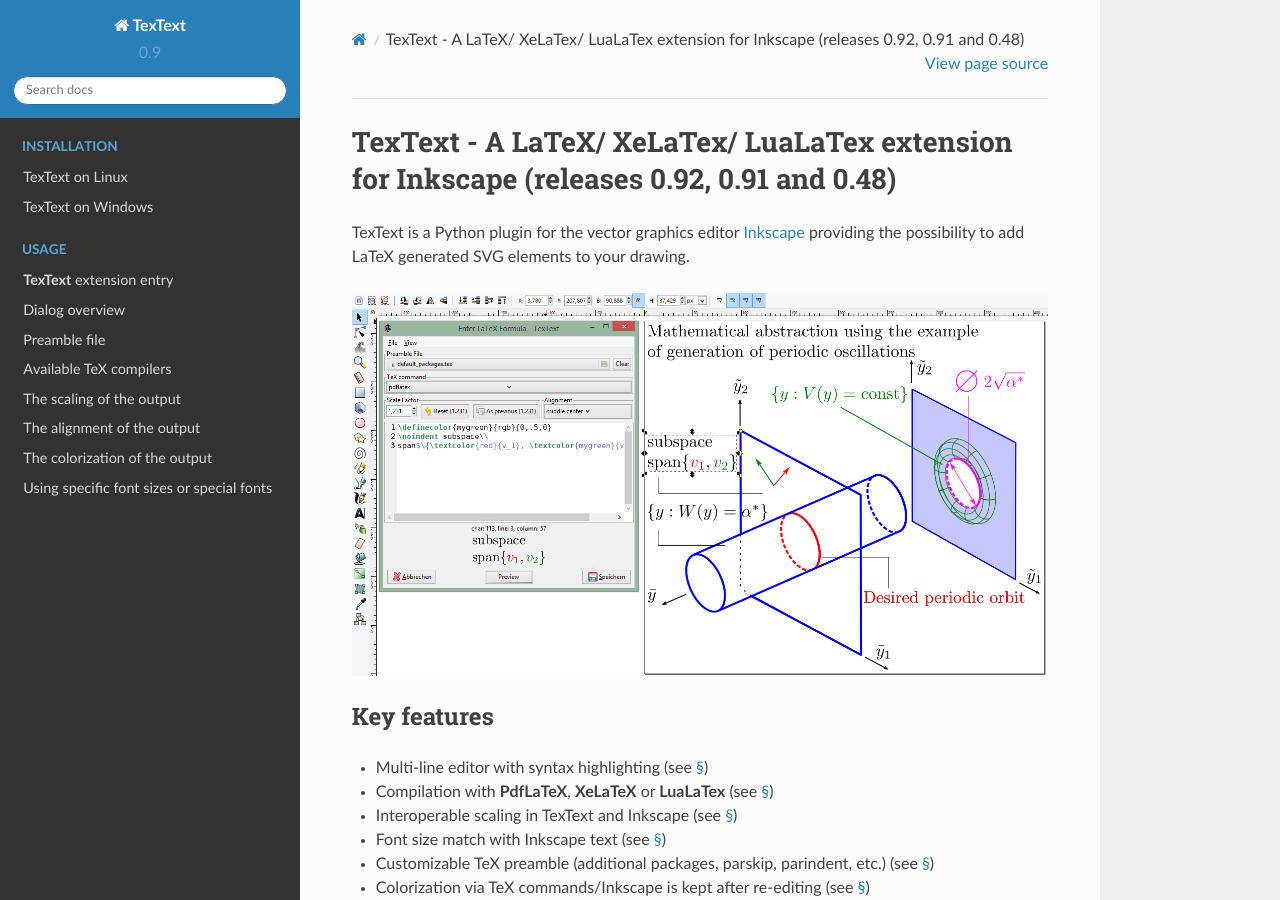
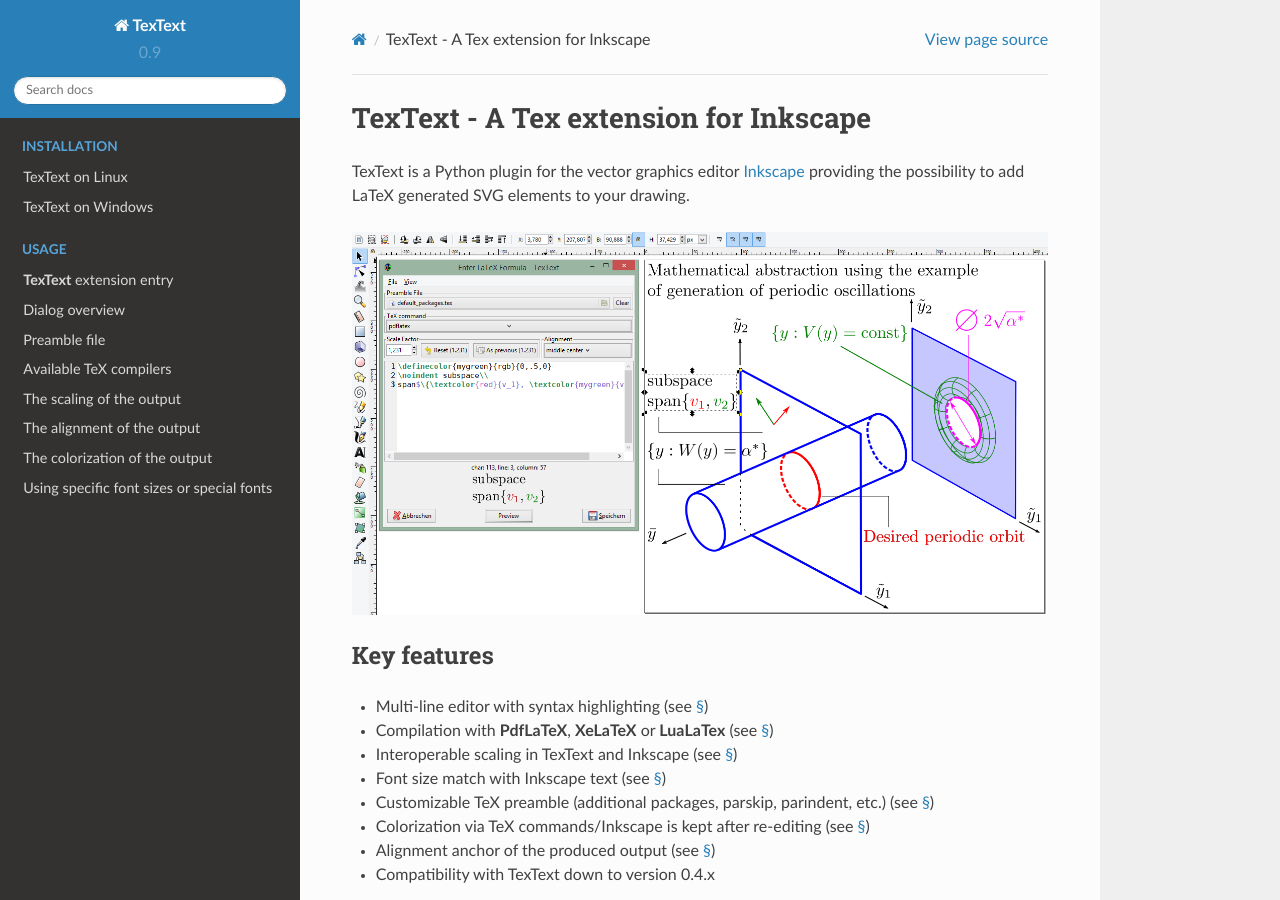
Before and after one commit to textext/textext, a Sphinx documentation site: the page built from docs/source/index.rst, in a window 1280 px wide and 900 px high. Built offline with Sphinx 7.4.7 and the Read the Docs theme 2.0.0, drawn with Linux system fonts in a browser that asks for light colours.

Commit message:
Shorten title

```diff
--- a/docs/source/index.rst
+++ b/docs/source/index.rst
@@ -1,5 +1,5 @@
-TexText - A LaTeX/ XeLaTex/ LuaLaTex extension for Inkscape (releases 0.92, 0.91 and 0.48)
-==========================================================================================
+TexText - A Tex extension for Inkscape
+======================================
 
 TexText is a Python plugin for the vector graphics editor
 `Inkscape <http://www.inkscape.org/>`__ providing the possibility to add
```
